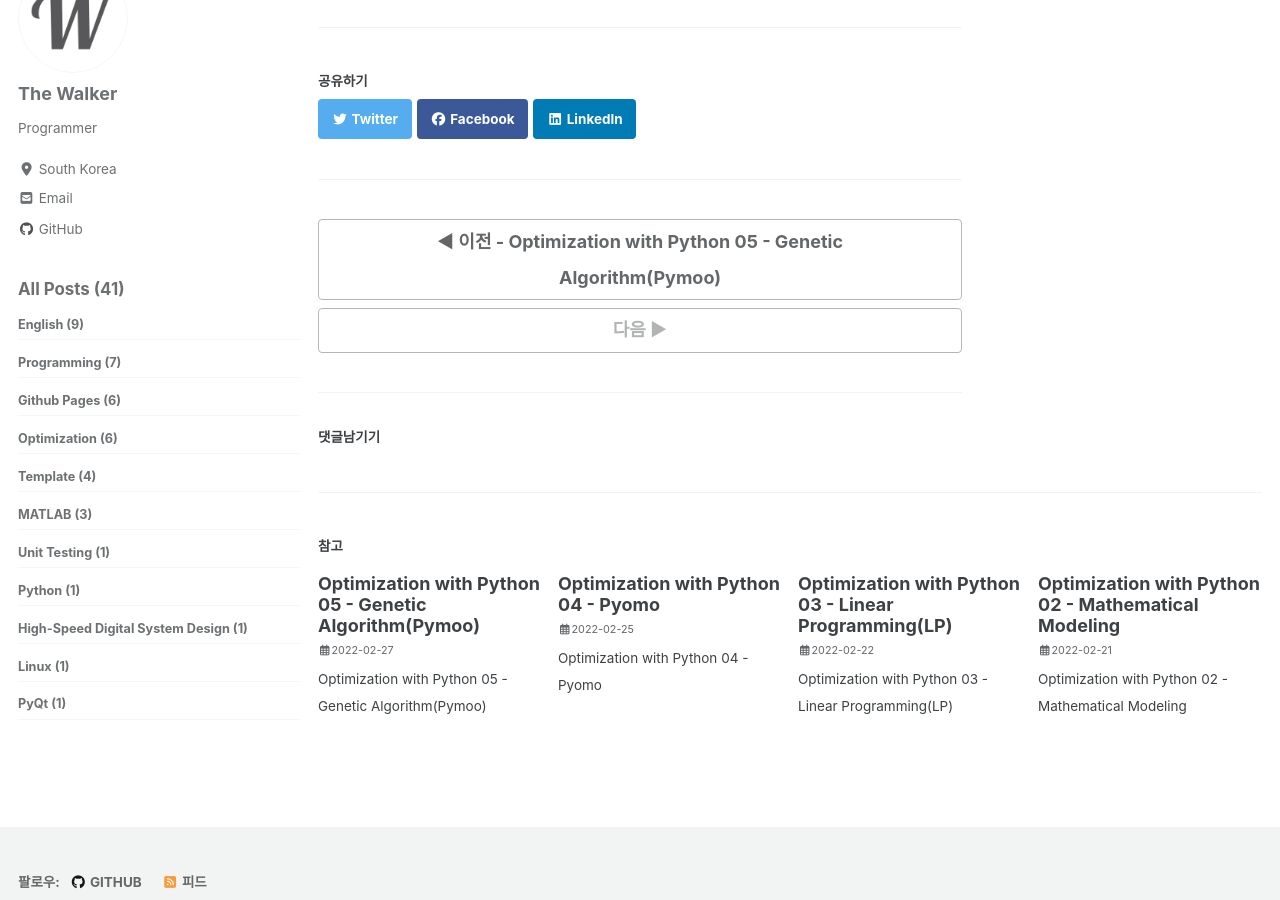
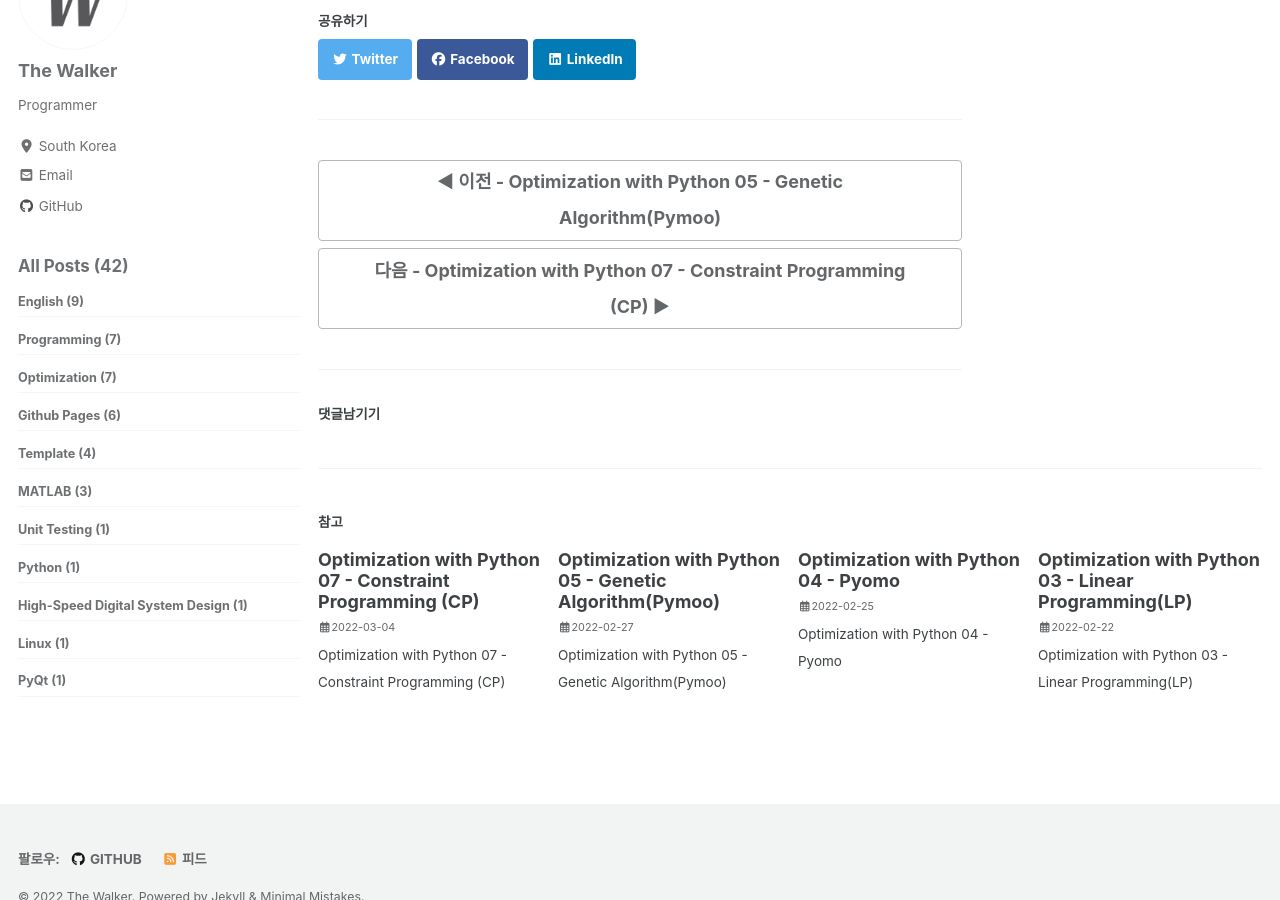
Before and after one commit to sytone/thewalkery.github.io, a Jekyll site: the page built from _posts/2022-03-04-optimization-with-python-06.md, in a window 1280 px wide and 900 px high, scrolled down 2999 px. Built offline with Jekyll 4.4.1, drawn with Linux system fonts in a browser that asks for light colours; cached includes are drawn as plain includes; nearby versions of some CDN libraries; formulas are drawn with MathJax 3; comment, search, counter and statistics services are not loaded; some of the changed lines change nothing that is shown.

Commit message:
Posted optimization-with-python7

````diff
--- a/_posts/2022-03-04-optimization-with-python-06.md
+++ b/_posts/2022-03-04-optimization-with-python-06.md
@@ -15,8 +15,6 @@ mathjax: "true"
 
 **Warning Notice:** 본 강의는 파이썬을 이용하여 최적화 문제를 푸는 것에 집중합니다. 파이썬 언어의 기초는 다루지 않으므로 주의하십시오.
 {: .notice--warning}
-
-`pip install pyswarm`
 
 # Particle Swarm Optimization
 - 군집 기반 최적화는 수리적 최적화의 한 방법론으로써, 군집 기반 최적화에서는 여러 개의 optimizer가 서로 정보를 교환하며 동시에 최적화를 수행한다.
--- /dev/null
+++ b/_posts/2022-03-04-optimization-with-python-07.md
@@ -0,0 +1,77 @@
+---
+title: "Optimization with Python 07 - Constraint Programming (CP)"
+excerpt: "Optimization with Python 07 - Constraint Programming (CP)"
+date: 2022-03-04 10:00:00 +0900
+header:
+  overlay_image: /assets/images/unsplash-thomas-t-math.jpg
+  overlay_filter: 0.5
+  caption: "Photo by [**Thomas T**](https://unsplash.com/@pyssling240) on [**Unsplash**](https://unsplash.com/)"
+categories:
+  - Optimization
+mathjax: "true"
+---
+**Notice:** 본 글은 Udemy의 Optimization with Python: Solve Operations Research Problems을 학습하며 정리한 글입니다.
+{: .notice--info}
+
+**Warning Notice:** 본 강의는 파이썬을 이용하여 최적화 문제를 푸는 것에 집중합니다. 파이썬 언어의 기초는 다루지 않으므로 주의하십시오.
+{: .notice--warning}
+
+# Constraint Programming (CP)
+- 문제의 Objective function 보다 Constraint가 중요할 때 사용
+- Constraint가 Tight할 때
+- Objective function이 비슷한 수준일 때
+
+# Ortools
+
+Reference: https://developers.google.com/optimization/cp/cp_example
+
+Objective
+- $\max 2x + 2y + 3z$
+
+Constraints
+- $x + \frac{7}{2} y + \frac{3}{2}z \le 25$
+- $3x - 5y + 7z \le 45$
+- $5x + 2y - 6z \le 37$
+- $x, y, z \ge 0$
+- $x, y, z$ integers
+
+```python
+from ortools.sat.python import cp_model
+
+model = cp_model.CpModel()
+
+x = model.NewIntVar(0, 1000, 'x')
+y = model.NewIntVar(0, 1000, 'y')
+z = model.NewIntVar(0, 1000, 'z')
+
+model.Add(2*x+7*y+3*z<=50)
+model.Add(3*x-5*y+7*z<=45)
+model.Add(5*x+2*y-6*z<=37)
+
+model.Maximize(2*x+2*y+3*z)
+
+solver = cp_model.CpSolver()
+status = solver.Solve(model)
+
+print('Status = ', solver.StatusName(status))
+print('FO =', solver.ObjectiveValue())
+print('x =', solver.Value(x))
+print('y =', solver.Value(y))
+print('z =', solver.Value(z))
+```
+
+<div class="no-highlight" markdown="1">
+
+```
+    Status =  OPTIMAL
+    FO = 35.0
+    x = 7
+    y = 3
+    z = 5
+```
+
+</div>
+
+# Resources
+
+- [Constraint Programming]({{site.baseurl}}/assets/resources/2022-03-04-optimization-with-python-07-CP.pdf)
````
Also changed, not shown: 1 other file.
